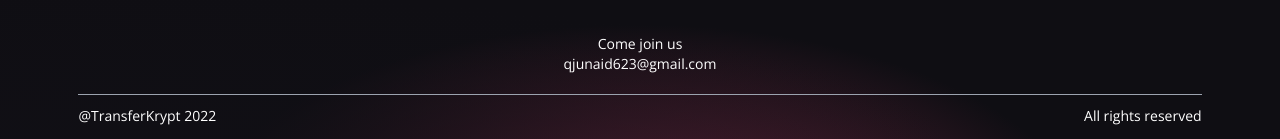
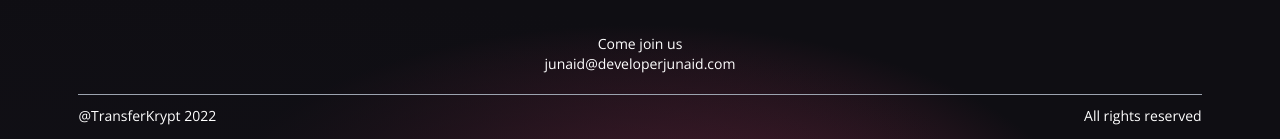
Before and after one commit to developer-junaid/Transfer-Krypt, a React (Vite) app in the folder client/: page / in a window 1280 px wide. Shown: the part 1382-1521 px from the top of the page. Built offline with nearby package versions, Linux system fonts and the light colour scheme.

Commit message:
updated email

```diff
--- a/client/src/components/Footer/Footer.jsx
+++ b/client/src/components/Footer/Footer.jsx
@@ -26,7 +26,9 @@ const Footer = () => {
 
       <div className="flex justify-center items-center flex-col mt-5 ">
         <p className="text-white text-sm text-center">Come join us</p>
-        <p className="text-white text-sm text-center">qjunaid623@gmail.com</p>
+        <p className="text-white text-sm text-center">
+          junaid@developerjunaid.com
+        </p>
       </div>
 
       <div className="sm:w-[90%] w-full h-[0.25px] bg-gray-400 mt-5" />
```
